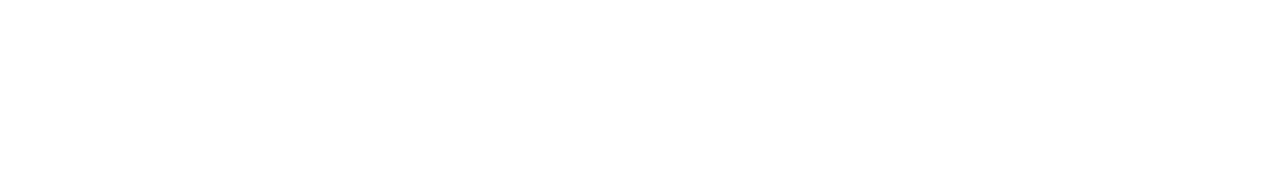
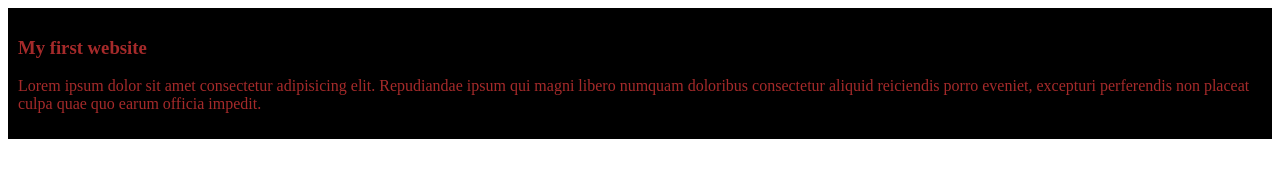
Before and after one commit to mariyamnavila/my-simple-website, a plain HTML site: page index.html in a window 1280 px wide. Drawn offline with Linux system fonts and the light colour scheme.

Commit message:
added the first blog

```diff
--- a/index.html
+++ b/index.html
@@ -4,8 +4,12 @@
     <meta charset="UTF-8">
     <meta name="viewport" content="width=device-width, initial-scale=1.0">
     <title> my simple website</title>
+    <link rel="stylesheet" href="styles/blog.css">
 </head>
 <body>
-
+   <div>
+    <h3>My first website </h3>
+    <p>Lorem ipsum dolor sit amet consectetur adipisicing elit. Repudiandae ipsum qui magni libero numquam doloribus consectetur aliquid reiciendis porro eveniet, excepturi perferendis non placeat culpa quae quo earum officia impedit.</p>
+   </div>
 </body>
 </html>
--- /dev/null
+++ b/styles/blog.css
@@ -0,0 +1,5 @@
+div{
+    color: brown;
+    background-color: black;
+    padding: 10px;
+}
```
